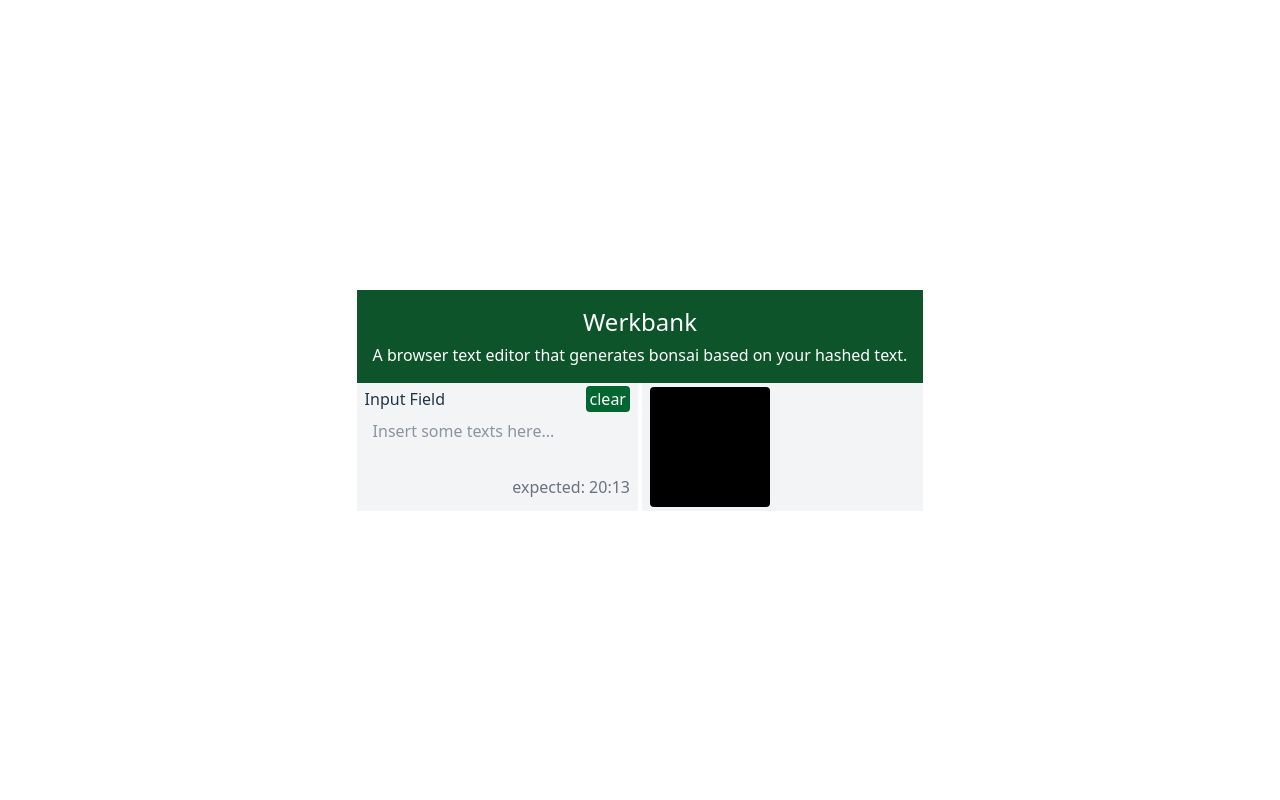
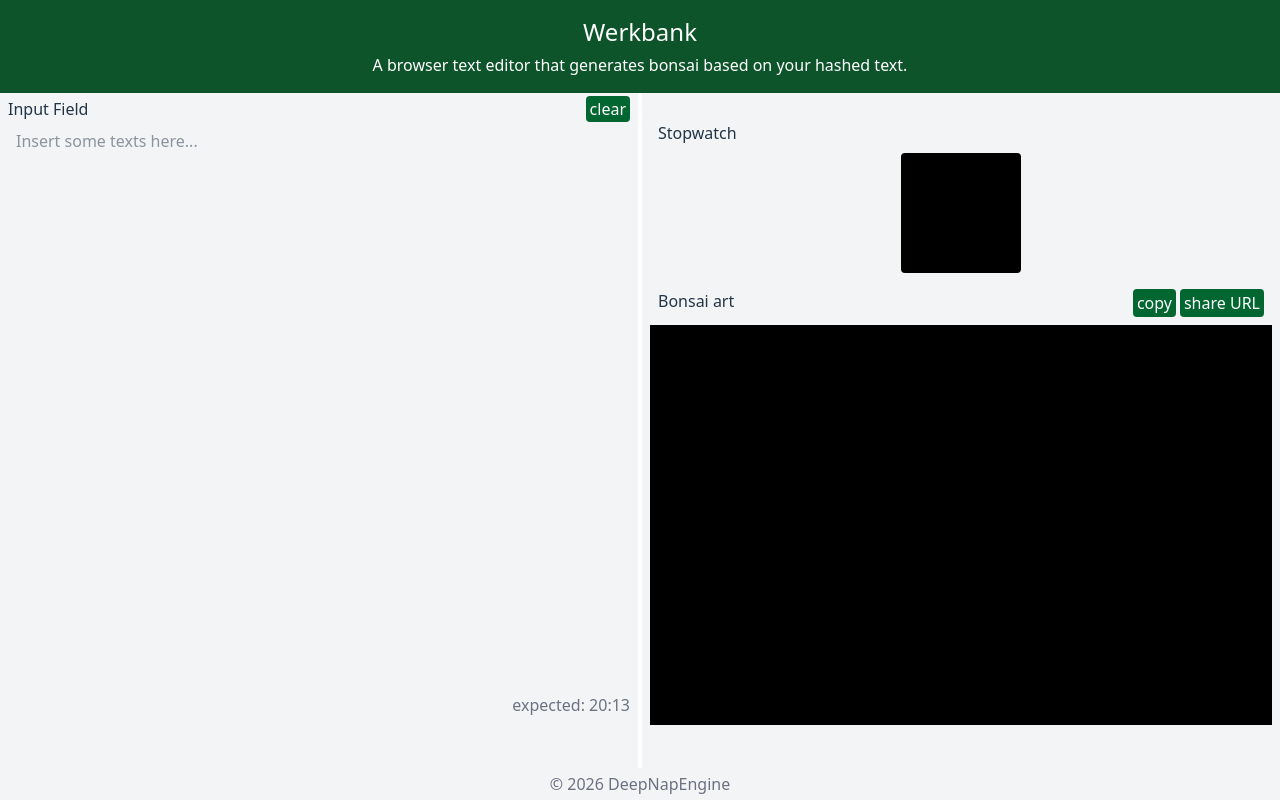
Before and after one commit to TrueRyoB/Werkbank, a React (Vite) app: page / in a window 1280 px wide. Built offline with nearby package versions, Linux system fonts and the light colour scheme.

Commit message:
feat: implemented a basic UI for a front page

```diff
--- a/src/App.css
+++ b/src/App.css
@@ -1,6 +1,9 @@
 #root {
   margin: 0 auto;
   text-align: center;
+  width: 100%;
+  height: 100vh;
+  overflow: hidden;
 }
 
 .logo {
--- a/src/App.tsx
+++ b/src/App.tsx
@@ -5,41 +5,57 @@ import Stopwatch from './components/Stopwatch'
 function App() {
 
   return (
-    <>
+    <div className="flex flex-col w-full h-full items-center justify-start">
     {/* header */}
-    <div className="header flex flex-col gap-[5px] bg-green-900 text-white p-4">
+    <div className="header flex flex-col gap-[5px] bg-green-900 text-white p-4 w-full">
       <span className="text-2xl">Werkbank</span>
       <span>A browser text editor that generates bonsai based on your hashed text.</span>
     </div>
     {/* Main */}
-    <div className="main grid grid-cols-2 bg-white gap-[4px]">
+    <div className="main grid grid-cols-2 bg-white gap-[4px] flex-grow w-full">
       {/* Input pane */}
       <div className="input-pane bg-gray-100 py-1 px-2">
         <div className="header flex flex-row justify-between">
           <span>Input Field</span>
           <div className="btn-container">
-            <span className="bg-green-800 py-0.5 px-1 br-1 rounded text-white">clear</span>
+            <span id="clear-input" className="bg-green-800 py-0.5 px-1 br-1 rounded text-white">clear</span>
           </div>
         </div>
-        <div className="input-field w-full flex flex-col items-end">
-          <textarea id="input-text" className="w-full p-2 resize-none" placeholder="Insert some texts here..."></textarea>
+        <div className="input-field w-full h-[90%] flex flex-col items-end pb-1">
+          <textarea id="input-text" className="flex-grow w-full p-2 resize-none" placeholder="Insert some texts here..."></textarea>
           <span className="text-gray-500">expected: 20:13</span>
         </div>
       </div>
       {/* Output pane */}
-      <div className="output-pane bg-gray-100 py-1 px-2">
+      <div className="output-pane bg-gray-100 py-5 px-2 flex flex-col items-center justify-start gap-[8px]">
         {/* Clock container */}
-        <div className="clock-container">
+        <div className="clock-container w-full flex flex-col items-center justify-start">
+          <div className="header flex flex-row justify-between w-full p-2 gap-[4px]">
+            <span>Stopwatch</span>
+          </div>
           <Stopwatch/>
         </div>
         {/* Ascii art container */}
-        <div className="ascii-container">
-
+        <div className="ascii-container w-full">
+          <div className="header flex flex-row justify-between w-full p-2 gap-[4px]">
+            <span>Bonsai art</span>
+            <div className="flex flex-row gap-[4px] justify-center items-center">
+              <span id="copy-ascii" className="bg-green-800 py-0.5 px-1 br-1 rounded text-white">copy</span>
+              <span id="share-URL" className="bg-green-800 py-0.5 px-1 br-1 rounded text-white">share URL</span>
+            </div>
+          </div>
+          <div className="ascii-field bg-black p-1 w-full h-100">
+            <pre id="output-ascii"></pre>
+          </div>
         </div>
       </div>
     </div>
-    </>
-  )
+    {/* footer */}
+    <div className="footer w-full bg-gray-100 p-1">
+      <p className="text-gray-500">&copy; 2026 DeepNapEngine</p>
+    </div>
+    </div>
+  );
 }
 
 export default App
```
